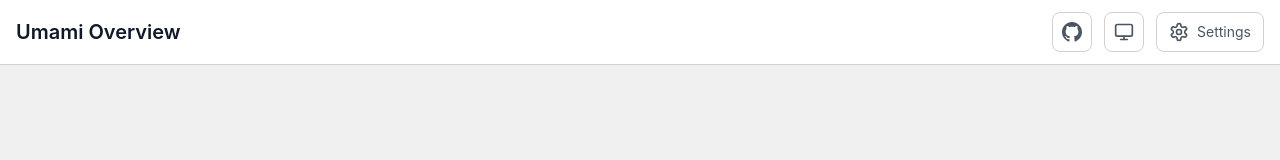
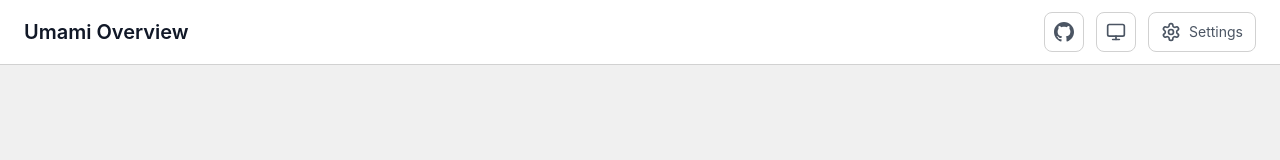
Before and after one commit to martinhjartmyr/umami-overview, a SvelteKit app: page / in a window 1280 px wide. Shown: the top 160 px of the page. Built offline with nearby package versions, Linux system fonts and the light colour scheme.

Commit message:
fix(layout): match header padding to content on all screens

```diff
--- a/src/routes/+layout.svelte
+++ b/src/routes/+layout.svelte
@@ -78,7 +78,7 @@
 </svelte:head>
 
 <div class="flex min-h-screen flex-col">
-  <header class="border-b border-border bg-primary px-4 py-3">
+  <header class="border-b border-border bg-primary px-3 py-3 sm:px-6">
     <div class="flex items-center justify-between">
       <h1 class="text-lg font-semibold text-fg md:text-xl">Umami Overview</h1>
       <div class="flex items-center gap-3">
```
